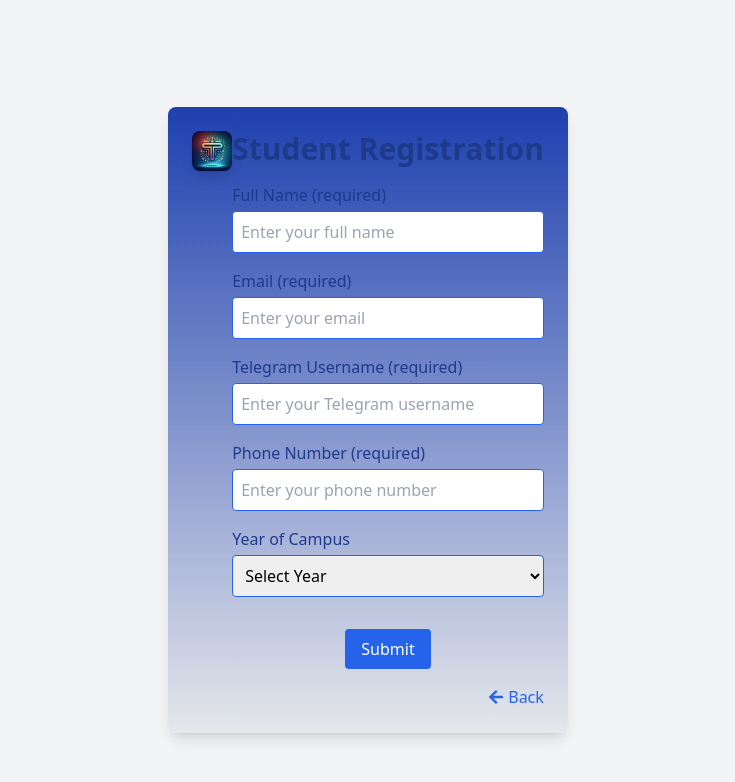
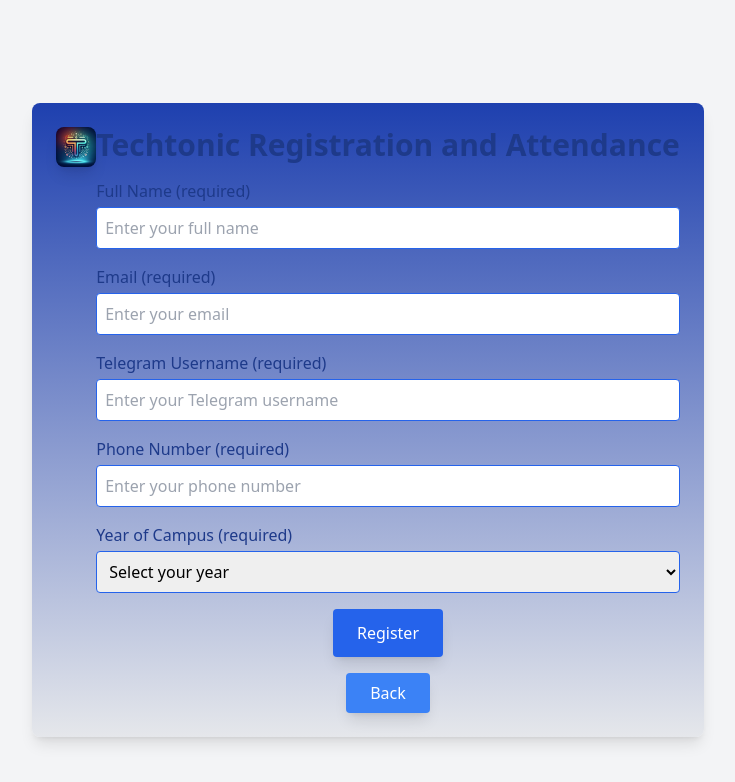
Before and after one commit to Yabe12/miniApp-attendance, a React (Vite) app in the folder Front/: page / in a window 1280 px wide. Both pictures are taken after a click on the button "Register". Shown: the top 782 px of the page, without its empty margins (272-1007 px from the left). Built offline with nearby package versions, Linux system fonts and the light colour scheme.

Commit message:
add git ignore"

```diff
--- a/Front/src/page/StudentForm.jsx
+++ b/Front/src/page/StudentForm.jsx
@@ -1,7 +1,6 @@
 import React, { useState } from "react";
 import { FaArrowRight, FaArrowLeft, FaSpinner } from "react-icons/fa";
 import logo from '../assets/d.jpg';
-// You may need to install 'react-qr-scanner' or a similar package for QR code scanning
 import QrScanner from 'react-qr-scanner';
 
 const StudentForm = () => {
@@ -17,6 +16,7 @@
   const [showAttendance, setShowAttendance] = useState(false);
   const [loading, setLoading] = useState(false);
   const [error, setError] = useState("");
+  const [success, setSuccess] = useState("");
 
   const handleChange = (e) => {
     const { name, value } = e.target;
@@ -36,6 +36,7 @@
   const handleSubmit = (e) => {
     e.preventDefault();
     setError("");
+    setSuccess("");
 
     // Validate fields
     if (!validatePhoneNumber(formData.phoneNumber)) {
@@ -52,6 +53,7 @@
     setTimeout(() => {
       console.log(formData);
       setLoading(false);
+      setSuccess("Registration successful!");
       setFormData({
         fullName: "",
         email: "",
@@ -68,8 +70,14 @@
     setShowEducation(false); // Hide the registration form
   };
 
+  const handleBackClick = () => {
+    setShowEducation(false); // Hide the registration form
+    setShowAttendance(false); // Hide the attendance scanner
+  };
+
   const handleScannerError = (error) => {
     console.error(error);
+    setError("Error scanning QR code.");
   };
 
   const handleScan = (data) => {
@@ -86,32 +94,34 @@
 
       <div className="flex-grow">
         <h2 className="text-3xl font-bold text-center text-blue-900 mb-4">
-          Student Registration
+          Techtonic Registration and Attendance
         </h2>
+
+        {success && <p className="text-green-500 text-center">{success}</p>}
+        {error && <p className="text-red-500 text-center">{error}</p>}
 
         {!showEducation && !showAttendance && (
           <div className="flex flex-col items-center">
             <button
               type="button"
               onClick={() => setShowEducation(true)}
-              className="bg-blue-600 text-white rounded px-4 py-2 mt-4 transition duration-200 ease-in-out hover:bg-blue-700"
+              className="bg-blue-600 text-white rounded px-6 py-3 mt-4 transition duration-200 ease-in-out hover:bg-blue-700 shadow-lg hover:shadow-xl focus:outline-none focus:ring-2 focus:ring-blue-300"
             >
               Register
             </button>
             <button
               type="button"
               onClick={handleAttendanceClick}
-              className="bg-blue-600 text-white rounded px-4 py-2 mt-4 transition duration-200 ease-in-out hover:bg-blue-700"
+              className="bg-blue-600 text-white rounded px-6 py-3 mt-4 transition duration-200 ease-in-out hover:bg-blue-700 shadow-lg hover:shadow-xl focus:outline-none focus:ring-2 focus:ring-blue-300"
             >
               Take Attendance
             </button>
           </div>
         )}
 
-        {showEducation ? (
+        {showEducation && (
+          <div>
             <form onSubmit={handleSubmit} className="space-y-4">
-            {error && <p className="text-red-500 text-center">{error}</p>}
-
               <div>
                 <label className="block font-medium mb-1 text-blue-900" htmlFor="fullName">
                   Full Name (required)
@@ -178,71 +188,64 @@
 
               <div>
                 <label className="block font-medium mb-1 text-blue-900" htmlFor="yearOfCampus">
-                Year of Campus
+                  Year of Campus (required)
                 </label>
                 <select
                   id="yearOfCampus"
                   name="yearOfCampus"
+                  required
                   value={formData.yearOfCampus}
                   onChange={handleChange}
                   className="w-full p-2 border border-blue-600 rounded focus:outline-none focus:ring-2 focus:ring-blue-300 transition duration-200 ease-in-out"
                 >
-                <option value="">Select Year</option>
-                <option value="1st year">1st year</option>
-                <option value="2nd year">2nd year</option>
-                <option value="3rd year">3rd year</option>
+                  <option value="" disabled>Select your year</option>
+                  <option value="1st Year">1st Year</option>
+                  <option value="2nd Year">2nd Year</option>
+                  <option value="3rd Year">3rd Year</option>
+                  <option value="4th Year">4th Year</option>
                 </select>
               </div>
 
               <div className="flex justify-center">
                 <button
                   type="submit"
-                className="bg-blue-600 text-white rounded px-4 py-2 mt-4 flex items-center transition duration-200 ease-in-out hover:bg-blue-700"
+                  disabled={loading}
+                  className={`bg-blue-600 text-white rounded px-6 py-3 transition duration-200 ease-in-out hover:bg-blue-700 shadow-lg hover:shadow-xl focus:outline-none focus:ring-2 focus:ring-blue-300 ${loading ? 'opacity-50 cursor-not-allowed' : ''}`}
                 >
-                {loading ? (
-                  <>
-                    <FaSpinner className="animate-spin mr-2" /> Submitting...
-                  </>
-                ) : (
-                  <>Submit</>
-                )}
-              </button>
-            </div>
-
-            <div className="flex justify-end">
-              <button
-                type="button"
-                onClick={() => {
-                  setShowEducation(false);
-                  setShowAttendance(false);
-                }}
-                className="text-blue-600 flex items-center transition duration-200 ease-in-out hover:text-blue-700"
-              >
-                <FaArrowLeft className="mr-1" /> Back
+                  {loading ? <FaSpinner className="animate-spin" /> : "Register"}
                 </button>
               </div>
             </form>
-        ) : showAttendance ? (
+
+            <div className="flex justify-center mt-4">
+              <button
+                type="button"
+                onClick={handleBackClick}
+                className="bg-blue-500 text-white rounded px-6 py-2 transition duration-200 ease-in-out hover:bg-blue-700 shadow-lg focus:outline-none focus:ring-2 focus:ring-gray-300"
+              >
+                Back
+              </button>
+            </div>
+          </div>
+        )}
+
+        {showAttendance && (
           <div className="flex flex-col items-center">
-            <h3 className="text-xl font-bold text-blue-900 mb-4">Scan QR Code for Attendance</h3>
+            <h2 className="text-xl font-bold text-blue-900 mb-4">Scan QR Code for Attendance</h2>
             <QrScanner
-              delay={300}
               onError={handleScannerError}
               onScan={handleScan}
-              style={{ width: '100%', height: 'auto' }}
+              className="border border-blue-600 rounded p-4"
             />
             <button
               type="button"
-              onClick={() => {
-                setShowAttendance(false);
-                setShowEducation(false);
-              }}
-              className="text-blue-600 flex items-center transition duration-200 ease-in-out hover:text-blue-700 mt-4"
+              onClick={() => setShowAttendance(false)}
+              className="mt-4 text-blue-600 hover:underline"
             >
-              <FaArrowLeft className="mr-1" /> Back
+              Back
             </button>
           </div>
-        ) : null}
+        )}
       </div>
     </div>
   );
```
Lines whose indentation alone changed are shown as unchanged.
